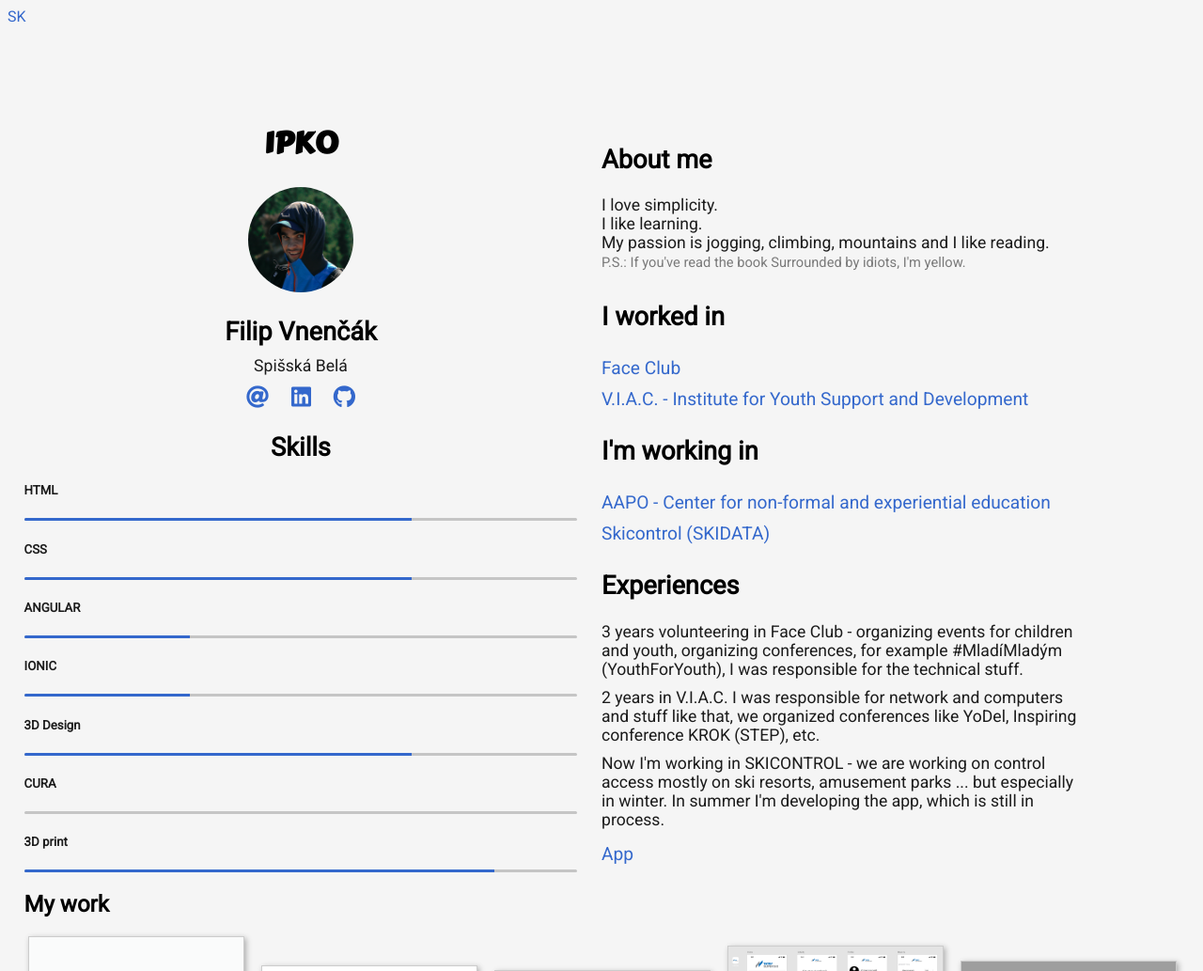
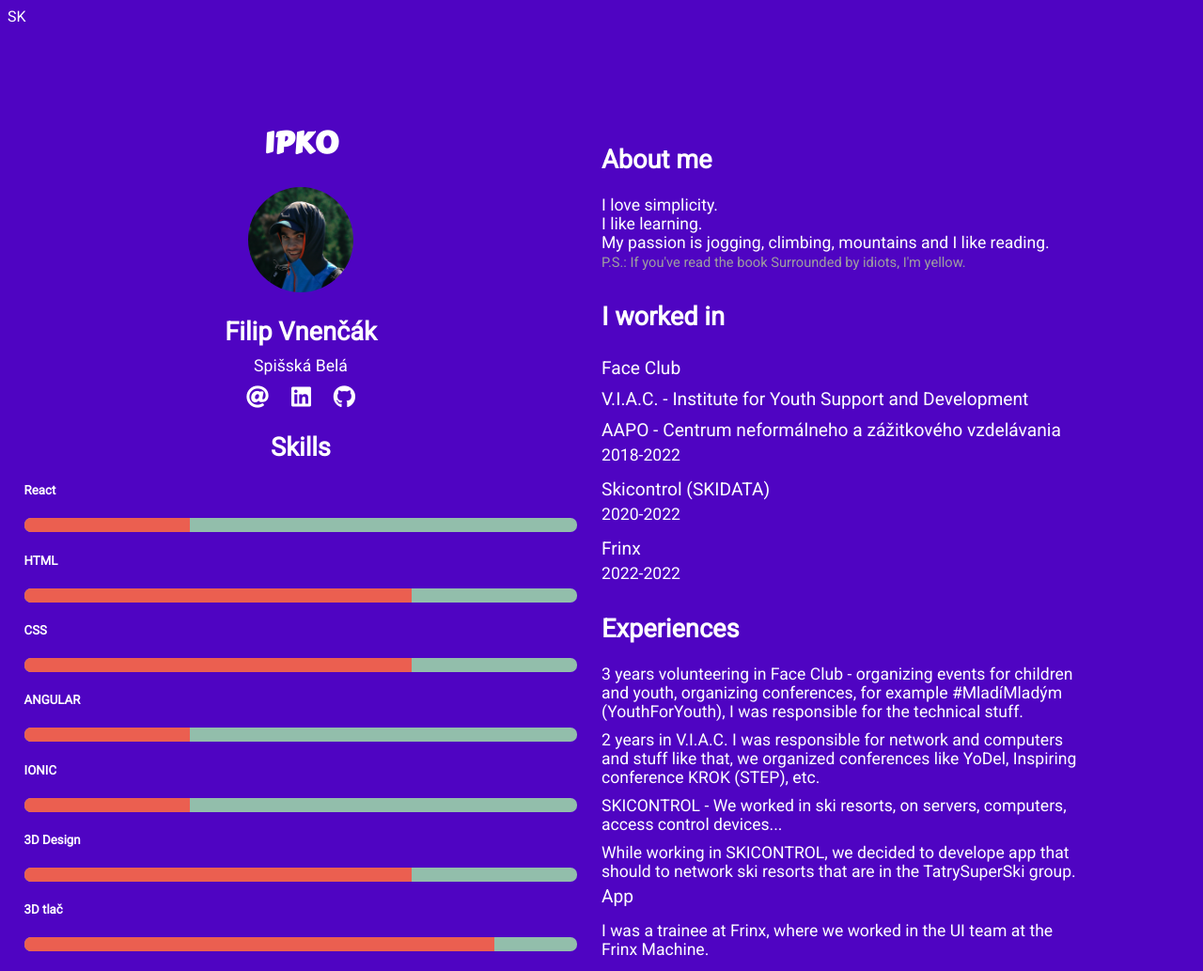
Before and after one commit to filipvnencak/1PK0web_html, a plain HTML site: page en.html in a window 1280 px wide. Shown: the top 1033 px of the page at 94% size. Drawn offline with Linux system fonts and the light colour scheme; grey boxes are pictures that could not be loaded.

Commit message:
lilte change of theme

```diff
--- a/en.html
+++ b/en.html
@@ -1,86 +1,165 @@
 <!DOCTYPE html>
 <html lang="en">
   <head>
-    <meta charset="UTF-8">
-    <meta name="viewport" content="width=device-width, initial-scale=1.0">
-    <meta http-equiv="X-UA-Compatible" content="ie=edge">
-    <link href="https://fonts.googleapis.com/css2?family=Carter+One&display=swap" rel="stylesheet">
-    <link rel="stylesheet" href="https://use.fontawesome.com/releases/v5.4.1/css/all.css" integrity="sha384-5sAR7xN1Nv6T6+dT2mhtzEpVJvfS3NScPQTrOxhwjIuvcA67KV2R5Jz6kr4abQsz" crossorigin="anonymous">
-    <link rel="stylesheet" href="style.css">
+    <meta charset="UTF-8" />
+    <meta name="viewport" content="width=device-width, initial-scale=1.0" />
+    <meta http-equiv="X-UA-Compatible" content="ie=edge" />
+    <link
+      href="https://fonts.googleapis.com/css2?family=Carter+One&display=swap"
+      rel="stylesheet"
+    />
+    <link
+      rel="stylesheet"
+      href="https://use.fontawesome.com/releases/v5.4.1/css/all.css"
+      integrity="sha384-5sAR7xN1Nv6T6+dT2mhtzEpVJvfS3NScPQTrOxhwjIuvcA67KV2R5Jz6kr4abQsz"
+      crossorigin="anonymous"
+    />
+    <link rel="stylesheet" href="style.css" />
     <title>1PK0</title>
-    <link rel="icon" type="image/png" href="imgs/favicon-32x32.png"/>
+    <link rel="icon" type="image/png" href="imgs/favicon-32x32.png" />
   </head>
   <body>
-    <div style=" padding-top: 1vh; padding-left: 1vh; ">  <a href="index.html"> SK</a> </div>
+    <div style="padding-top: 1vh; padding-left: 1vh">
+      <a href="index.html"> SK</a>
+    </div>
     <div class="grid-2">
-
-
       <div class="section-1">
-
         <h1 class="title-main">1PK0</h1>
-            <img class="round" src="imgs/Filip_face.jpg" alt="Filip">
+        <img class="round" src="imgs/Filip_face.jpg" alt="Filip" />
         <h2>Filip Vnenčák</h2>
         <p>Spišská Belá</p>
-            <a href = "mailto: filip.vnencak@1pk0.sk"><i class="fas fa-at"></i></a>
-            <a href="https://www.linkedin.com/in/filip-vnencak-224093118/" target="_blank"><i class="fab fa-linkedin"></i></a>
-            <a href="https://github.com/filipvnencak"target="_blank"><i class="fab fa-github"></i></a>
+        <a href="mailto: filip.vnencak@1pk0.sk"><i class="fas fa-at"></i></a>
+        <a
+          href="https://www.linkedin.com/in/filip-vnencak-224093118/"
+          target="_blank"
+          ><i class="fab fa-linkedin"></i
+        ></a>
+        <a href="https://github.com/filipvnencak" target="_blank"
+          ><i class="fab fa-github"></i
+        ></a>
         <h2>Skills</h2>
-            <li><h5>HTML</h5> <span class="bar"> <span class="html"></span></span></li>
-            <li><h5>CSS</h5><span class="bar"> <span class="css"></span></span></li>
-            <li><h5>ANGULAR</h5><span class="bar"> <span class="angular"></span></span></li>
-            <li><h5>IONIC</h5><span class="bar"> <span class="ionic"></span></span></li>
-            <li><h5>3D Design</h5><span class="bar"> <span class="design"></span></span></li>
-            <li><h5>CURA</h5><span class="bar"> <span class="cura"></span></span></li>
-            <li><h5>3D print</h5><span class="bar"> <span class="print"></span></span></li>
+        <li>
+          <h5>React</h5>
+          <span class="bar"> <span class="react"></span></span>
+        </li>
+        <li>
+          <h5>HTML</h5>
+          <span class="bar"> <span class="html"></span></span>
+        </li>
+        <li>
+          <h5>CSS</h5>
+          <span class="bar"> <span class="css"></span></span>
+        </li>
+        <li>
+          <h5>ANGULAR</h5>
+          <span class="bar"> <span class="angular"></span></span>
+        </li>
+        <li>
+          <h5>IONIC</h5>
+          <span class="bar"> <span class="ionic"></span></span>
+        </li>
+        <li>
+          <h5>3D Design</h5>
+          <span class="bar"> <span class="design"></span></span>
+        </li>
+
+        <li>
+          <h5>3D tlač</h5>
+          <span class="bar"> <span class="print"></span></span>
+        </li>
       </div>
       <div class="section-2">
         <h2>About me</h2>
-            <p>I love simplicity.<br> I like learning. <br>My passion is jogging, climbing, mountains and I like reading. <br><small>P.S.: If you've read the book Surrounded by idiots, I'm yellow.</small> </p>
-
+        <p>
+          I love simplicity.<br />
+          I like learning. <br />My passion is jogging, climbing, mountains and
+          I like reading. <br /><small
+            >P.S.: If you've read the book Surrounded by idiots, I'm
+            yellow.</small
+          >
+        </p>
 
         <h2>I worked in</h2>
-            <a href="http://faceclub.spisskabela.sk/?fbclid=IwAR1qcMDvu5QKniYzjjJLdNM7oFefldZhEJRMBWg0YaU4l4D9G6bFGw_s7ys" target="_blank">Face Club</a>
-            <a href="http://ozviac.sk" target="_blank">V.I.A.C. - Institute for Youth Support and Development</a>
+        <a
+          href="http://faceclub.spisskabela.sk/?fbclid=IwAR1qcMDvu5QKniYzjjJLdNM7oFefldZhEJRMBWg0YaU4l4D9G6bFGw_s7ys"
+          target="_blank"
+          >Face Club</a
+        >
+        <a href="http://ozviac.sk" target="_blank"
+          >V.I.A.C. - Institute for Youth Support and Development</a
+        >
+        <a href="http://aapo.sk" target="_blank"
+          >AAPO - Centrum neformálneho a zážitkového vzdelávania</a
+        >
+        <p>2018-2022</p>
+        <a
+          href="https://www.linkedin.com/company/skicontrol/about/"
+          target="_blank"
+          >Skicontrol (SKIDATA)</a
+        >
+        <p>2020-2022</p>
+        <a href="https://frinx.io" target="_blank">Frinx</a>
+        <p>2022-2022</p>
 
-            <h2>I'm working in</h2>
-            <a href= "http://aapo.sk" target="_blank">AAPO - Center for non-formal and experiential education</a>
-            <a href="https://www.linkedin.com/company/skicontrol/about/" target="_blank">Skicontrol (SKIDATA)</a>
+        <!-- <h2>I'm working in</h2> -->
+
         <h2>Experiences</h2>
-            <p>3 years volunteering in Face Club - organizing events for children and youth, organizing conferences, for example #MladíMladým (YouthForYouth), I was responsible for the technical stuff.<br> </p>
-          <p>2 years in V.I.A.C. I was responsible for network and computers and stuff like that, we organized conferences like YoDel, Inspiring conference KROK (STEP), etc. <br></p>
-           <p> Now I'm working in  SKICONTROL - we are working on control access mostly on ski resorts, amusement parks ... but especially in winter. In summer I'm developing the app, which is still in process.</p>
-           <a href="https://dashboard.ionicframework.com/preview/d1b75d8f/omf1p0cmxe" target="_blank">App</a>
+        <p>
+          3 years volunteering in Face Club - organizing events for children and
+          youth, organizing conferences, for example #MladíMladým
+          (YouthForYouth), I was responsible for the technical stuff.<br />
+        </p>
+        <p>
+          2 years in V.I.A.C. I was responsible for network and computers and
+          stuff like that, we organized conferences like YoDel, Inspiring
+          conference KROK (STEP), etc. <br />
+        </p>
+        <p>
+          SKICONTROL - We worked in ski resorts, on servers, computers, access
+          control devices...
+        </p>
+        <p>
+          While working in SKICONTROL, we decided to develope app that should to
+          network ski resorts that are in the TatrySuperSki group.
+          <a
+            href="https://dashboard.ionicframework.com/preview/d1b75d8f/bkk2z4g03i"
+            target="_blank"
+            >App</a
+          >
+        </p>
 
-
-
-
-
+        <p>
+          I was a trainee at Frinx, where we worked in the UI team at the Frinx
+          Machine.
+        </p>
       </div>
     </div>
-    <h2 style="margin-left: 2vW;">My work</h2>
+    <h2 style="margin-left: 2vw">My work</h2>
 
     <div style="padding-left: 30px; padding-right: 30px">
       <main class="grid">
         <a class="image-link" href="imgs/automat.png">
-                <img  class="img-fluid" src="imgs/automat.png" alt=""></a>
+          <img class="img-fluid" src="imgs/automat.png" alt=""
+        /></a>
 
         <a class="image-link" href="imgs/SC1201.png">
-                <img  class="img-fluid" src="imgs/SC1201.png" alt=""></a>
+          <img class="img-fluid" src="imgs/SC1201.png" alt=""
+        /></a>
 
         <a class="image-link" href="imgs/17.ý.png">
-                <img  class="img-fluid" src="imgs/17.ý.png" alt=""></a>
+          <img class="img-fluid" src="imgs/17.ý.png" alt=""
+        /></a>
 
         <a class="image-link" href="imgs/TSS.XD app.png">
-                <img  class="img-fluid" src="imgs/TSS.XD app.png" alt=""></a>
+          <img class="img-fluid" src="imgs/TSS.XD app.png" alt=""
+        /></a>
 
         <a class="image-link" href="imgs/Code1.png">
-                <img  class="img-fluid" src="imgs/Code1.png" alt=""></a>
+          <img class="img-fluid" src="imgs/Code1.png" alt=""
+        /></a>
       </main>
     </div>
 
-
     <script src="script.js"></script>
-
   </body>
-
 </html>
--- a/style.css
+++ b/style.css
@@ -13,17 +13,12 @@ body {
   margin: 0;
   padding: 0;
   font-family: "Roboto", sans-serif;
-  background-color: whitesmoke;
-  color: #1b1b1b;
+  background: #4f04c2;
+  color: #ffffff;
 }
 small {
   font-size: smaller;
-  color: #797979;
-}
-
-h2,
-.white {
-  color: rgb(0, 0, 0);
+  color: #9f9f9f;
 }
 
 .round {
@@ -33,9 +28,11 @@ h2,
 }
 
 a {
-  color: #3468cc;
-  /* color: #7A7C80; */
+  color: #ffffff;
   text-decoration: none;
+}
+a:hover {
+  color: #727272;
 }
 
 /* section 1 */
@@ -86,29 +83,6 @@ a {
   font-size: 1.2rem;
   padding-left: 0;
 }
-/* section 3 */
-/* .section-3{
-    height: auto;
-    margin: 2vw;
-    width: 96%;
-    grid-template-columns: repeat(10,1fr);
-    grid-gap: 10px;
-    line-height:0;
-    -webkit-column-count:5; /* split it into 5 columns */
-/* -webkit-column-gap:5px;
-    -moz-column-count:5;
-    -moz-column-gap:5px;
-    column-count:5;
-    column-gap:5px;
-
-}
-.section-3 img {
-
-
-    width: 100% !important;
-
-    margin-bottom:5px;
-} */
 
 @media (max-width: 1200px) {
   #section-3 {
@@ -134,13 +108,12 @@ a {
 /* animations / utilities */
 .section-2 a:hover {
   /* font-size: 1.3rem; */
-  color: rgb(37, 37, 37);
+
   cursor: pointer;
   transition: 0.2s;
 }
 
 .section-1 a:hover {
-  color: rgb(37, 37, 37);
   cursor: pointer;
   transition: 0.3s;
 }
@@ -151,21 +124,22 @@ a {
 }
 .title-main {
   font-family: "Carter One", cursive;
-  color: black;
+  color: white;
 }
 
 .bar {
-  background: #c5c5c5;
+  background: #92beab;
+
   display: block;
-  height: 0, 5px;
-  border: 0, 5px solid rgba(241, 241, 241, 0.3);
-  border-radius: 3px;
+  height: 0, 9px;
+  /* border: 0, 5px solid rgba(241, 241, 241, 0.3); */
+  border-radius: 7px;
   overflow: hidden;
 }
 .bar span {
-  height: 3px;
+  height: 15px;
   float: left;
-  background: #3468cc;
+  background: #eb5f50;
 }
 
 .html {
```
Also changed, not shown: index.html (+2 -3 lines). Lines whose indentation alone changed are shown as unchanged.
